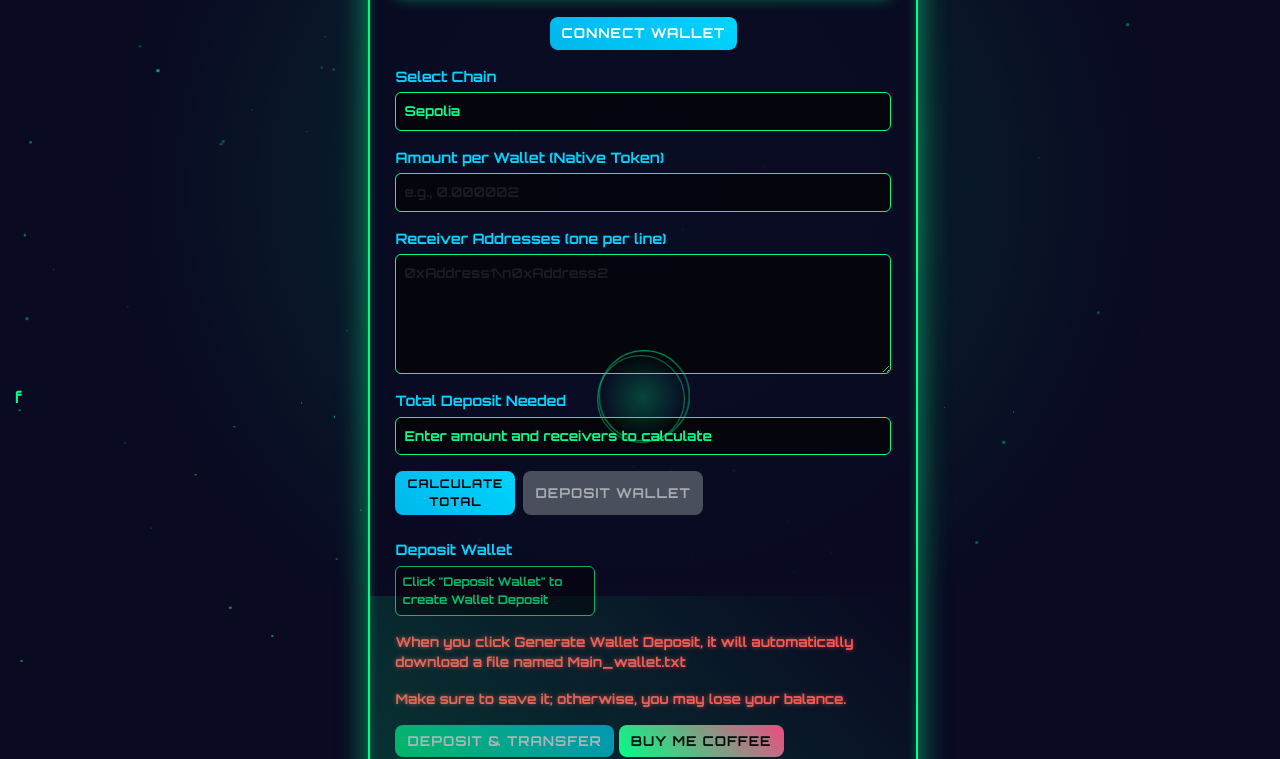
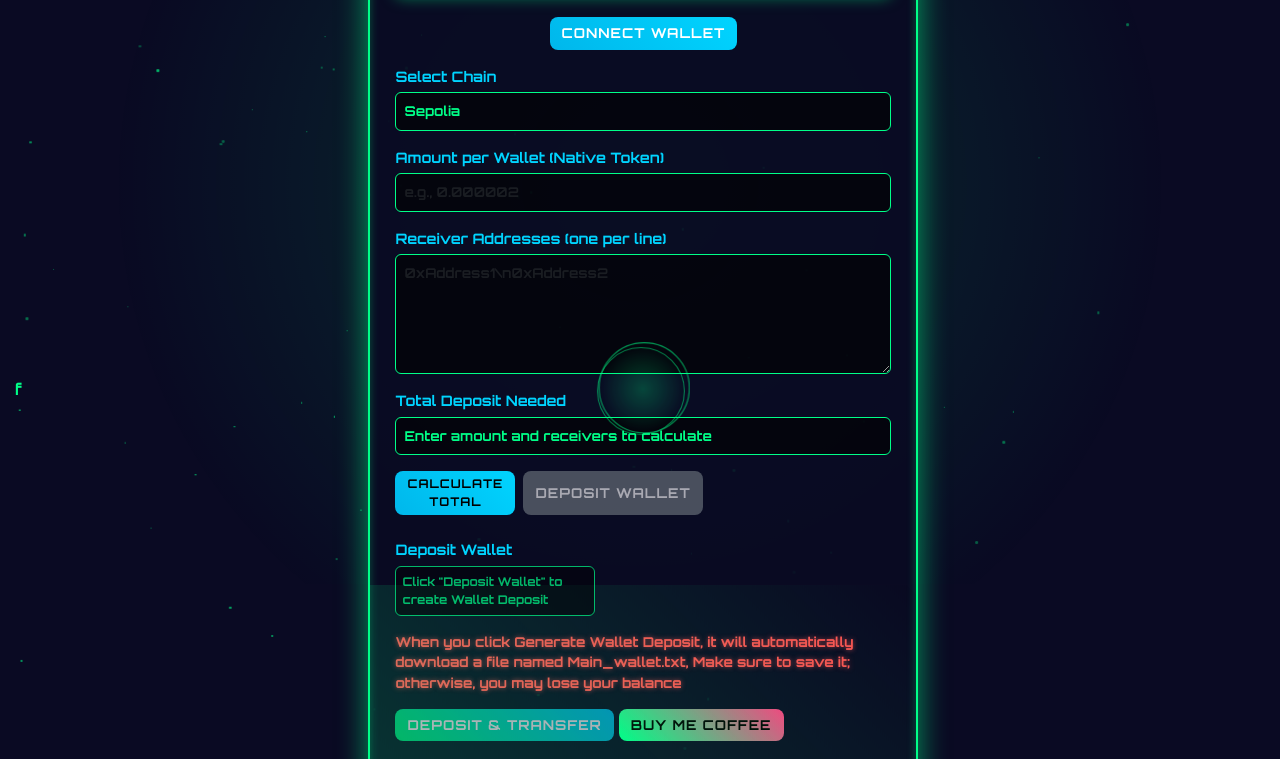
Before and after one commit to Ucill924/sender-rotate, a website: page index.html in a window 1280 px wide. Shown: the part 216-975 px from the top of the page. Drawn offline with nearby package versions, Linux system fonts and the light colour scheme.

Commit message:
Update index.html

```diff
--- a/index.html
+++ b/index.html
@@ -47,8 +47,7 @@ f<!DOCTYPE html>
       <p id="mainWalletDisplay" class="form-control" readonly>Click "Deposit Wallet" to create Wallet Deposit</p>
       <button id="copyMainWallet" class="btn btn-outline-secondary mb-2" style="display: none;">Copy Address</button>
     </div>
-    <p class="text-danger">When you click Generate Wallet Deposit, it will automatically download a file named Main_wallet.txt</p>
-    <p class="text-danger">Make sure to save it; otherwise, you may lose your balance.</p>
+    <p class="text-danger">When you click Generate Wallet Deposit, it will automatically download a file named Main_wallet.txt, Make sure to save it; otherwise, you may lose your balance</p>
     <button id="depositAndTransfer" class="btn btn-success mb-3" disabled>Deposit & Transfer</button>
     <button id="buyMeCoffee" class="btn btn-warning mb-3">Buy Me Coffee</button>
     <div id="log" class="bg-light"></div>
```
